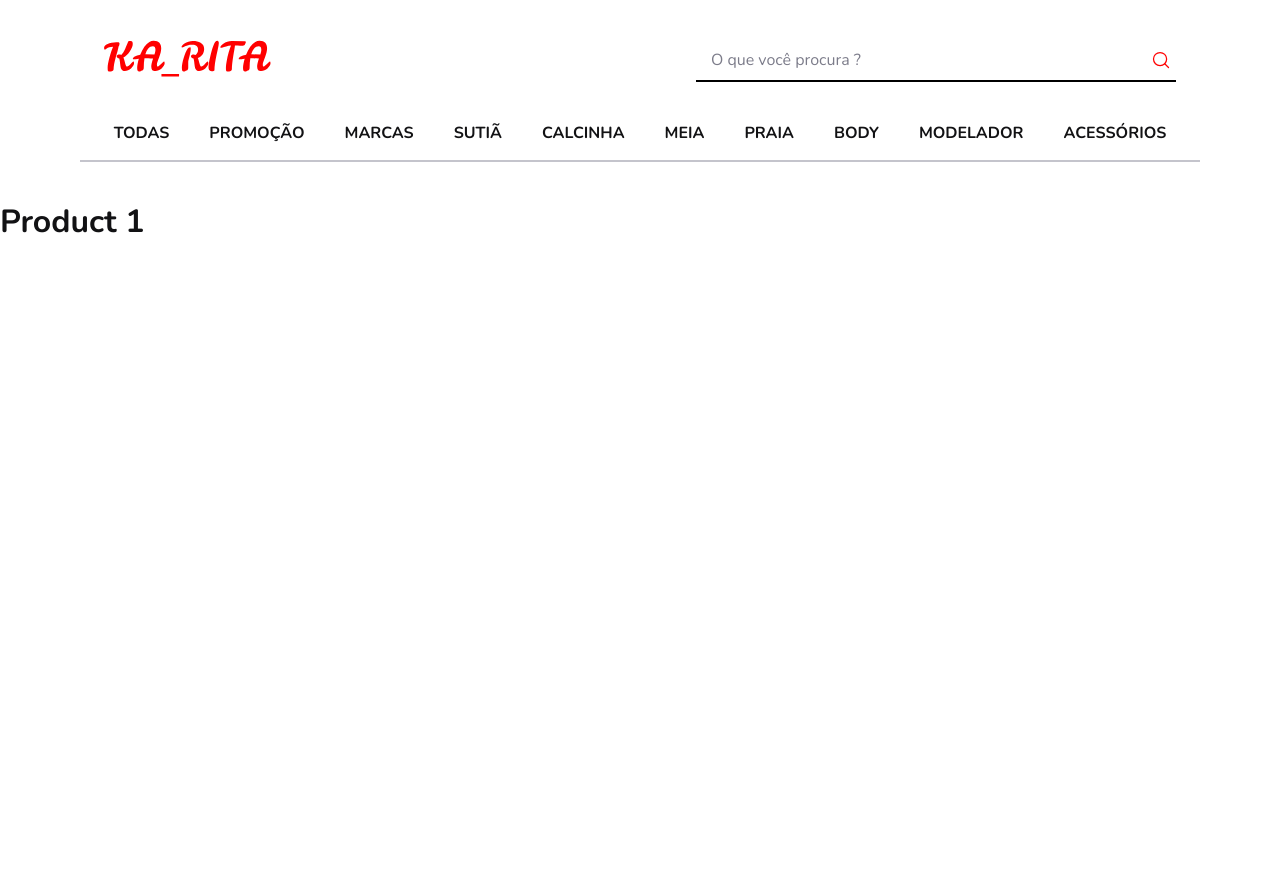
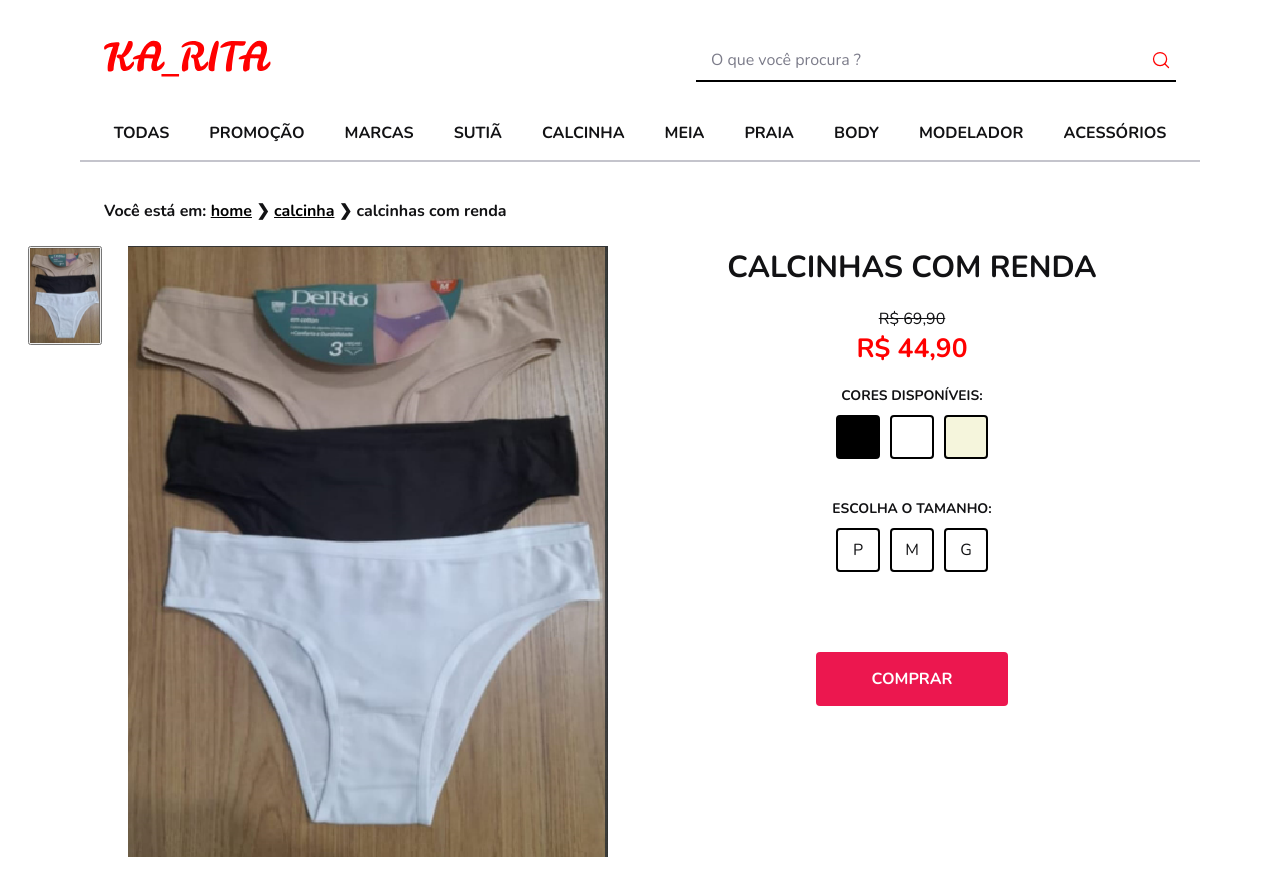
Before and after one commit to PhelipeScript/ka_rita, a React (Vite) app: page /product/1 in a window 1280 px wide. Shown: the top 896 px of the page. Before the commit the page ends 800 px from the top, so only its background shows below. Built offline with nearby package versions, Linux system fonts and the light colour scheme.

Commit message:
create product info component/page

```diff
--- a/src/components/ProductsCollection/ProductCard/styles.ts
+++ b/src/components/ProductsCollection/ProductCard/styles.ts
@@ -12,6 +12,7 @@ export const Prices = styled.div`
   flex-direction: column;
   gap: 10px;
   position: absolute;
+  transition: opacity 0.2s;
 
   span {
     text-decoration: line-through;
@@ -32,9 +33,10 @@ export const ViewProductContainer = styled.div`
   width: 100%;
   height: 100%;
 
-  display: none;
+  display: flex;
   align-items: center;
   justify-content: center;
+  opacity: 0;
 
   button {
     all: unset;
@@ -57,7 +59,8 @@ export const ViewProductContainer = styled.div`
 `
 
 export const ProductCardContent = styled(NavLink)`
-  width: 286px;
+  max-width: 286px;
+  width: 100%;
   display: flex;
   flex-direction: column;
   transition: display 1s;
@@ -75,7 +78,8 @@ export const ProductCardContent = styled(NavLink)`
     object-position: center;
     object-fit: cover;
     width: 100%;
-    height: auto;
+    min-height: 190px;
+    height: 100%;
     max-height: 229px;
   }
 
@@ -88,10 +92,11 @@ export const ProductCardContent = styled(NavLink)`
   }
 
   &:hover ${Prices} {
-    display: none;
+    opacity: 0;
   }
 
   &:hover ${ViewProductContainer} {
-    display: flex;
+    opacity: 1;
+    transition: opacity 0.2s;
   }
 `
--- /dev/null
+++ b/src/database/in-memory/InMemoryRepository.ts
@@ -0,0 +1,29 @@
+import { ProductProps, items } from ".";
+
+export class InMemoryRepository {
+  getItemById(id: string) {
+    let item: ProductProps | undefined;
+
+    if (!item) {
+      item = items.calcinha.find(item => item.id === id);
+    }
+
+    if (!item) {
+      item = items.conjunto.find(item => item.id === id);
+    }
+
+    if (!item) {
+      item = items.lingerie.find(item => item.id === id);
+    }
+
+    if (!item) {
+      item = items.sutia.find(item => item.id === id);
+    }
+
+    if (!item) {
+      return null;
+    }
+
+    return item;
+  }
+}
--- a/src/database/in-memory/index.ts
+++ b/src/database/in-memory/index.ts
@@ -1,10 +1,26 @@
-interface ProductProps {
+import calcinha1 from '../../assets/calcinhas/calcinha1.png'
+import calcinha2 from '../../assets/calcinhas/calcinha2.png'
+import calcinha3 from '../../assets/calcinhas/calcinha3.png'
+import calcinha4 from '../../assets/calcinhas/calcinha4.png'
+import calcinha5 from '../../assets/calcinhas/calcinha5.png'
+import calcinha6 from '../../assets/calcinhas/calcinha6.png'
+import calcinha7 from '../../assets/calcinhas/calcinha7.png'
+import calcinha8 from '../../assets/calcinhas/calcinha8.png'
+import calcinha9 from '../../assets/calcinhas/calcinha9.png'
+import calcinha10 from '../../assets/calcinhas/calcinha10.png'
+import calcinha11 from '../../assets/calcinhas/calcinha11.png'
+import calcinha12 from '../../assets/calcinhas/calcinha12.png'
+import calcinha13 from '../../assets/calcinhas/calcinha13.png'
+
+export interface ProductProps {
     id: string;
     name: string;
     description: string | null;
     size: string[];
     color: string[];
     price: { withoutDiscount: number, withDiscount: number }
+    imgUrl: string
+    category?: string
 }
 
 interface Items {
@@ -25,7 +41,9 @@ export const items: Items = {
             price: {
                 withoutDiscount: 69.90,
                 withDiscount: 44.90,
-            }
+            },
+            imgUrl: calcinha1,
+            category: 'calcinha'
         },
         {
             id: '2',
@@ -36,7 +54,9 @@ export const items: Items = {
             price: {
                 withoutDiscount: 69.90,
                 withDiscount: 44.90,
-            }
+            },
+            imgUrl: calcinha2,
+            category: 'calcinha'
         },
         {
             id: '3',
@@ -47,7 +67,9 @@ export const items: Items = {
             price: {
                 withoutDiscount: 69.90,
                 withDiscount: 44.90,
-            }
+            },
+            imgUrl: calcinha3,
+            category: 'calcinha'
         },
         {
             id: '4',
@@ -58,7 +80,9 @@ export const items: Items = {
             price: {
                 withoutDiscount: 69.90,
                 withDiscount: 44.90,
-            }
+            },
+            imgUrl: calcinha4,
+            category: 'calcinha'
         },
         {
             id: '5',
@@ -69,7 +93,9 @@ export const items: Items = {
             price: {
                 withoutDiscount: 69.90,
                 withDiscount: 44.90,
-            }
+            },
+            imgUrl: calcinha5,
+            category: 'calcinha'
         },
         {
             id: '6',
@@ -80,7 +106,9 @@ export const items: Items = {
             price: {
                 withoutDiscount: 69.90,
                 withDiscount: 44.90,
-            }
+            },
+            imgUrl: calcinha6,
+            category: 'calcinha'
         },
         {
             id: '7',
@@ -91,7 +119,9 @@ export const items: Items = {
             price: {
                 withoutDiscount: 69.90,
                 withDiscount: 44.90,
-            }
+            },
+            imgUrl: calcinha7,
+            category: 'calcinha'
         },
     ],
 
--- a/src/pages/Product/index.tsx
+++ b/src/pages/Product/index.tsx
@@ -1,6 +1,80 @@
-import { useParams } from 'react-router-dom'
+import { useNavigate, useParams } from 'react-router-dom'
+import { InMemoryRepository } from '../../database/in-memory/InMemoryRepository'
+import {
+  Button,
+  ColorOption,
+  ImageContainer,
+  ImageOption,
+  InfoContainer,
+  OptionsContainer,
+  ProductContainer,
+  ProductForm,
+  ProductInfo,
+  SizeOption,
+} from './styles'
 
 export function Product() {
   const { productId } = useParams()
-  return <h1>Product {productId}</h1>
+  const navigate = useNavigate()
+
+  if (!productId) {
+    navigate('/', { replace: true })
+    return <h1>Page Not Found!</h1>
+  }
+
+  const inMemoryRepository = new InMemoryRepository()
+
+  const item = inMemoryRepository.getItemById(productId)
+
+  if (!item) {
+    navigate('/', { replace: true })
+    return <h1>Page Not Found!</h1>
+  }
+
+  return (
+    <ProductContainer>
+      <p>
+        Você está em: <a href="/">Home</a> &#10095;{' '}
+        <a href="/">{item.category}</a> &#10095; {item.name}
+      </p>
+
+      <ProductInfo>
+        <ImageContainer>
+          <div>
+            <ImageOption active>
+              <img src={item.imgUrl} alt="" />
+            </ImageOption>
+          </div>
+          <img src={item.imgUrl} alt="" />
+        </ImageContainer>
+
+        <InfoContainer>
+          <h2>{item.name}</h2>
+          <span>
+            R$ {item.price.withoutDiscount.toFixed(2).replace('.', ',')}
+          </span>
+          <strong>
+            R$ {item.price.withDiscount.toFixed(2).replace('.', ',')}
+          </strong>
+          <ProductForm>
+            <label htmlFor="colors">Cores disponíveis: </label>
+            <OptionsContainer>
+              <ColorOption type="radio" name="color" variant="black" required />
+              <ColorOption type="radio" name="color" variant="white" required />
+              <ColorOption type="radio" name="color" variant="beige" required />
+            </OptionsContainer>
+
+            <label>Escolha o tamanho: </label>
+            <OptionsContainer>
+              <SizeOption variant="P" type="radio" name="size" required />
+              <SizeOption variant="M" type="radio" name="size" required />
+              <SizeOption variant="G" type="radio" name="size" required />
+            </OptionsContainer>
+
+            <Button>Comprar</Button>
+          </ProductForm>
+        </InfoContainer>
+      </ProductInfo>
+    </ProductContainer>
+  )
 }
--- a/src/pages/Product/styles.ts
+++ b/src/pages/Product/styles.ts
@@ -0,0 +1,209 @@
+import { css, styled } from 'styled-components'
+
+export const ProductContainer = styled.div`
+  width: 100%;
+  max-width: 1120px;
+  height: 120px;
+  margin: 0 auto;
+  padding: 0 1.5rem;
+
+  display: flex;
+  flex-direction: column;
+
+  & > p {
+    text-transform: lowercase;
+    font-weight: bold;
+  }
+
+  & > p::first-letter {
+    text-transform: uppercase;
+  }
+
+  & > p > a {
+    color: ${(props) => props.theme.black};
+  }
+`
+
+export const ProductInfo = styled.main`
+  width: 100%;
+  padding: 1.5rem;
+  display: flex;
+  gap: 4rem;
+
+  box-shadow: 0 1px 0 0 ${(props) => props.theme.black};
+
+  @media (max-width: 768px) {
+    flex-direction: column;
+  }
+`
+
+interface ImageOptionProps {
+  active?: boolean
+}
+
+export const ImageOption = styled.button<ImageOptionProps>`
+  max-width: 100%;
+  cursor: pointer;
+
+  ${(props) =>
+    props.active
+      ? css`
+          opacity: 1;
+        `
+      : css`
+          opacity: 0.5;
+        `}
+`
+
+export const ImageContainer = styled.section`
+  flex: 1;
+  display: flex;
+  align-items: flex-start;
+  justify-content: center;
+  height: 636px;
+  position: relative;
+
+  & > div {
+    width: 74px;
+    height: 100px;
+    position: absolute;
+    left: -100px;
+    display: flex;
+    flex-direction: column;
+    gap: 1rem;
+  }
+
+  & > div img {
+    max-width: 100%;
+    min-height: 100%;
+    object-fit: fill;
+  }
+
+  & > img {
+    width: auto;
+    min-width: 100%;
+    max-width: 100%;
+    max-height: 100%;
+    object-fit: contain;
+    image-rendering: pixelated;
+  }
+`
+
+export const InfoContainer = styled.section`
+  flex: 1;
+  display: flex;
+  flex-direction: column;
+  align-items: center;
+
+  & > h2 {
+    text-align: center;
+    text-transform: uppercase;
+    font-weight: bold;
+    font-size: 1.9rem;
+  }
+
+  & > span {
+    text-decoration: line-through;
+    font-size: 1rem;
+    margin-top: 20px;
+  }
+
+  & > strong {
+    font-size: 1.65rem;
+    color: ${(props) => props.theme.red};
+    margin-bottom: 20px;
+  }
+`
+
+export const ProductForm = styled.form`
+  display: flex;
+  flex-direction: column;
+  align-items: center;
+
+  & > label {
+    font-size: 0.865rem;
+    font-weight: bold;
+    text-transform: uppercase;
+  }
+`
+
+export const OptionsContainer = styled.div`
+  display: flex;
+  align-items: center;
+  justify-content: center;
+  gap: 10px;
+  margin: 10px 0 40px;
+`
+
+const DefaultOption = styled.input`
+  all: unset;
+  width: 40px;
+  height: 40px;
+  border-radius: 4px;
+  border: 2px solid black;
+  position: relative;
+  cursor: pointer;
+
+  &:checked::before {
+    content: '▲';
+    position: absolute;
+    bottom: -20px;
+    left: 8px;
+    width: fit-content;
+    height: auto;
+    color: black;
+  }
+`
+
+interface ColorOptionProps {
+  variant:
+    | 'blue'
+    | 'red'
+    | 'green'
+    | 'yellow'
+    | 'orange'
+    | 'black'
+    | 'white'
+    | 'beige'
+    | 'purple'
+}
+
+export const ColorOption = styled(DefaultOption)<ColorOptionProps>`
+  background: ${(props) => props.variant};
+`
+
+interface SizeOptionProps {
+  variant: 'P' | 'M' | 'G'
+}
+
+export const SizeOption = styled(DefaultOption)<SizeOptionProps>`
+  &::after {
+    content: '${(props) => props.variant}';
+    width: 100%;
+    height: 100%;
+    display: flex;
+    align-items: center;
+    justify-content: center;
+  }
+`
+
+export const Button = styled.button`
+  all: unset;
+  padding: 1rem;
+  margin-top: 40px;
+  width: 100%;
+  display: flex;
+  align-items: center;
+  justify-content: center;
+  text-transform: uppercase;
+  font-weight: bold;
+  border-radius: 4px;
+  background: ${(props) => props.theme['pink-700']};
+  color: ${(props) => props.theme.white};
+  cursor: pointer;
+
+  &:hover {
+    background: ${(props) => props.theme.pink};
+    transition: background 0.1s ease;
+  }
+`
--- a/src/styles/themes/default.ts
+++ b/src/styles/themes/default.ts
@@ -2,6 +2,9 @@ export const defaultTheme = {
   white: '#fff',
   black: '#000',
   red: '#f00',
+  pink: '#E94769',
+
+  'pink-700': '#EC174F',
 
   'red-800': '#771E19',
 
```
Also changed, not shown: src/components/ProductsCollection/ProductCard/index.tsx (+22 -11 lines), src/pages/Home/index.tsx (+22 -5 lines).
